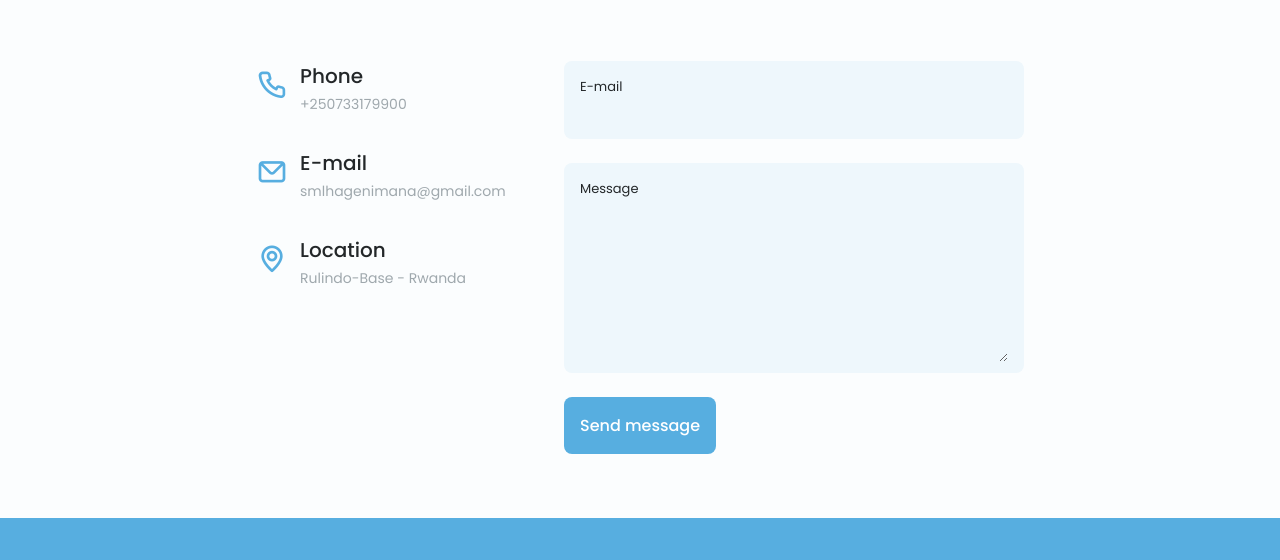
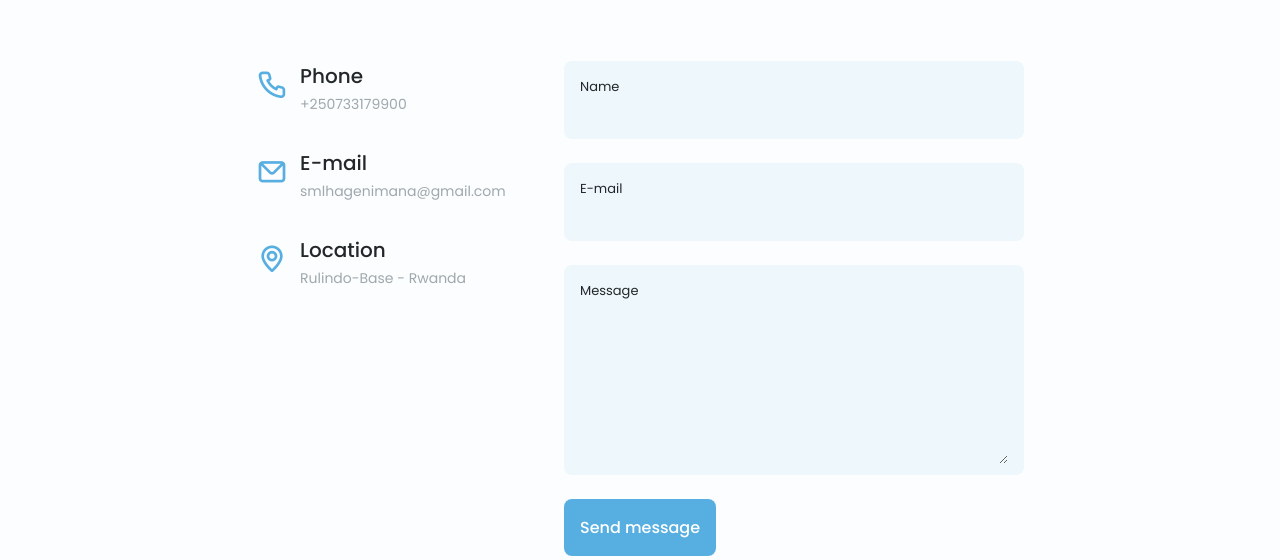
Before and after one commit to hagenimanasamuel/mrsamuel-personalwebsite, a plain HTML site: page index.html in a window 1280 px wide. Shown: the part 4026-4586 px from the top of the page. Drawn offline with nearby package versions, Linux system fonts and the light colour scheme.

Commit message:
Update index.html

```diff
--- a/index.html
+++ b/index.html
@@ -725,13 +725,12 @@
                     </div>
 
                     <!-- Update the form's action to your specific form link from Formspree-->
-                    <form action=https:"//formspree.io/f/mwkdrnle " method="POST" class="contact__form grid" id="my-form">
+                    <form  method="POST" class="contact__form grid" id="my-form">
                         <div class="contact__inputs grid">
-                            <!--<div class="contact__content">
+                            <div class="contact__content">
                                 <label for="" class="contact__label">Name</label>
                                 <input type="text" id="name" name="name" class="contact__input" required>
                             </div>
-                      -->
                             <div class="contact__content">
                                 <label for="" class="contact__label">E-mail</label>
                                 <input type="email" id="email" name="email" class="contact__input" required>
@@ -803,5 +802,12 @@
         <script src="assets/js/main.js"></script>
         <!--==================== FONTAWESOME ====================-->
         <script src="https://kit.fontawesome.com/b58a420f20.js" crossorigin="anonymous"></script>
+<!-- send email -->
+
+<script src="https://smtpjs.com/v3/smtp.js">
+</script>
+<script>
+
+</script>
     </body>
 </html>
```
